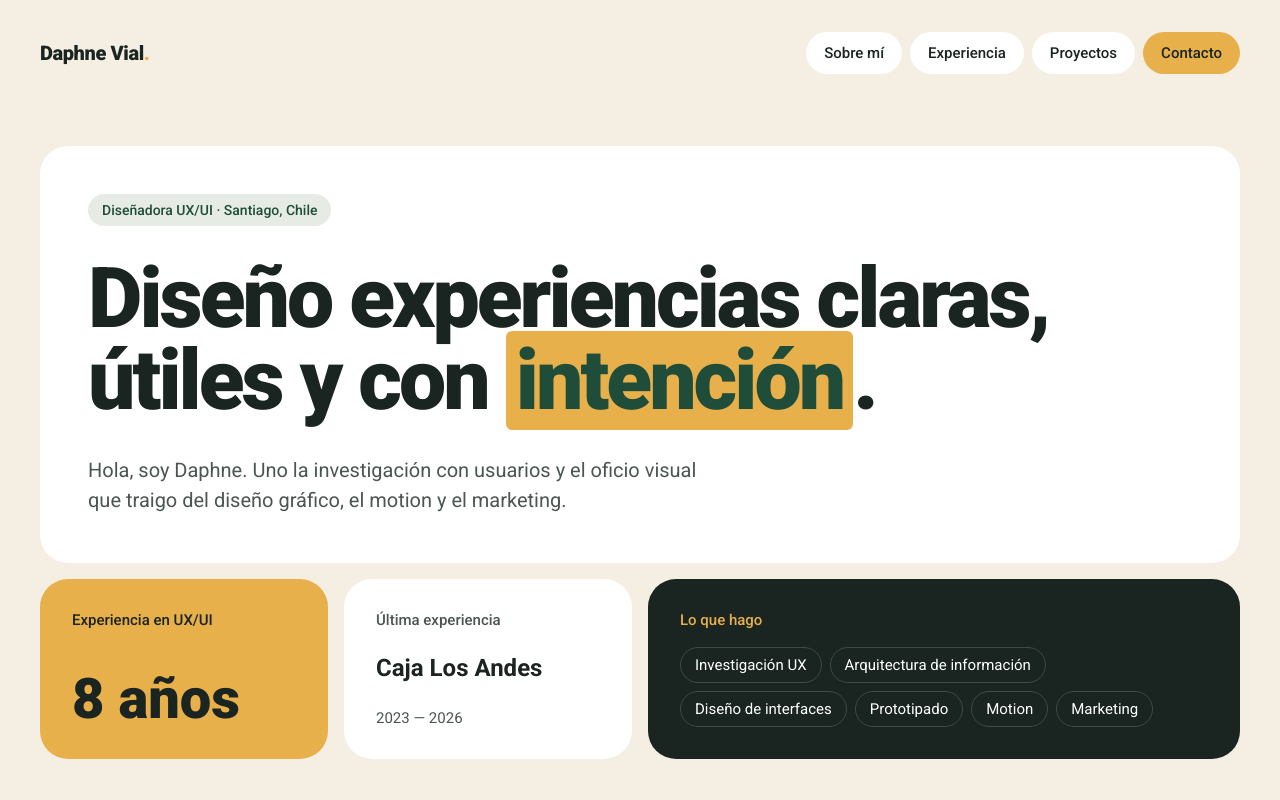
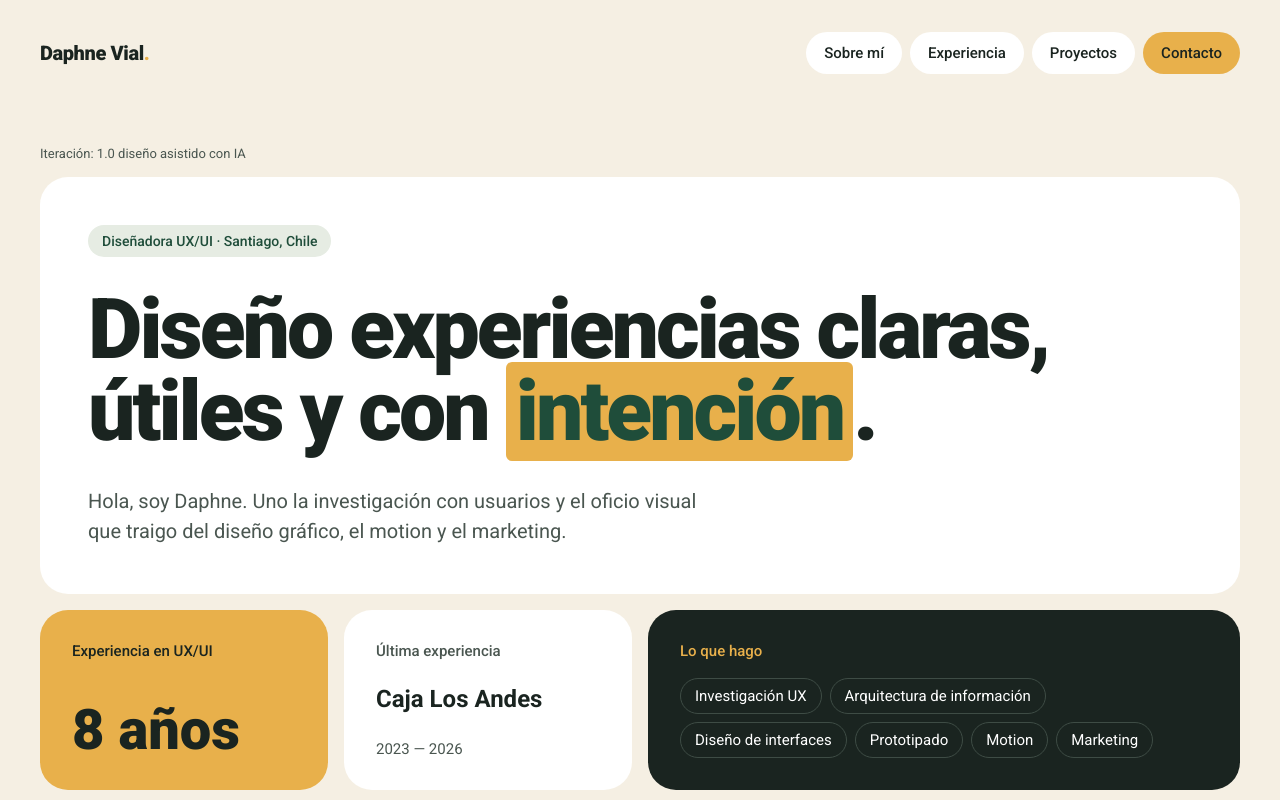
Before and after one commit to daphnevial/daphnevial, an Eleventy site: page src/index.njk in a window 1280 px wide. Shown: the top 800 px of the page. Built offline with nearby package versions, Linux system fonts and the light colour scheme; Eleventy itself is replaced by a stand-in of ours; files that its build step writes are made by us from their sources.

Commit message:
Agregar nota de iteración sobre el inicio
Co-Authored-By: Claude Opus 5.5 <noreply@anthropic.com>
Claude-Session: https://claude.ai/code/session_01HaMPTANFu1LrHSLBbg2a9n

```diff
--- a/src/css/style.css
+++ b/src/css/style.css
@@ -91,6 +91,8 @@ img { display: block; width: 100%; height: 100%; object-fit: cover; }
 .label { font-size: 15px; font-weight: 500; }
 
 /* Inicio */
+.intro { display: flex; flex-direction: column; gap: 16px; }
+.iteracion { margin: 0; font-size: 13px; color: var(--texto-suave); }
 .hero { padding: 48px; justify-content: space-between; gap: 32px; min-height: 376px; }
 .badge { align-self: flex-start; background: var(--turquesa-palido); color: var(--turquesa-texto); font-weight: 500; font-size: 14px; padding: 8px 14px; border-radius: 999px; }
 .badge-blanco { background: var(--blanco); }
--- a/src/index.njk
+++ b/src/index.njk
@@ -2,7 +2,10 @@
 layout: base.njk
 ---
 {% include "secciones/nav.njk" %}
-{% include "secciones/inicio.njk" %}
+<div class="intro">
+  <p class="iteracion">Iteración: 1.0 diseño asistido con IA</p>
+  {% include "secciones/inicio.njk" %}
+</div>
 {% include "secciones/sobre-mi.njk" %}
 {% include "secciones/experiencia.njk" %}
 {% include "secciones/proyectos.njk" %}
```
